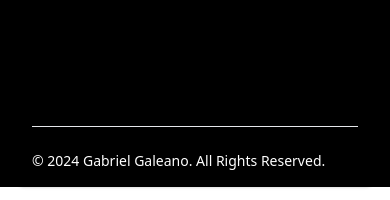
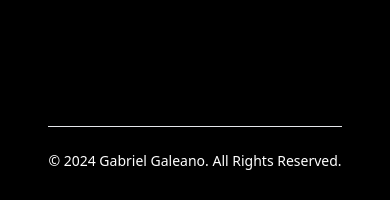
Before and after one commit to ggaleanoguerra/spotify-front, a Vue app: page / in a window 390 px wide. Shown: the part 774-974 px from the top of the page. Built offline with nearby package versions, Linux system fonts and the light colour scheme; no server answers.

Commit message:
refactor: Improve image layout and responsiveness in Home.vue

```diff
--- a/src/components/Footer.vue
+++ b/src/components/Footer.vue
@@ -1,5 +1,5 @@
 <template>
-  <div class="w-full bg-black">
+  <div class="w-full bg-black flex items-center justify-center">
     <footer class="bg-black rounded-lg shadow dark:bg-gray-900 m-4">
       <div class="w-full max-w-screen-xl mx-auto p-4 md:py-8">
 
--- a/src/components/Home.vue
+++ b/src/components/Home.vue
@@ -2,7 +2,7 @@
   <div class="relative">
     <div
       v-if="tracks.length"
-      class="absolute top-0 left-0 right-0 z-10 p-4 text-center text-white bg-black bg-opacity-55 animate__animated animate__fadeIn"
+      class="absolute top-0 left-0 right-0 z-10 p-4 text-center text-white bg-black bg-opacity-100 animate__animated animate__fadeIn"
     >
       <h1
         class="text-white font-bold md:text-6xl md:mt-2 text-5xl mt-44 md:text-left"
```
